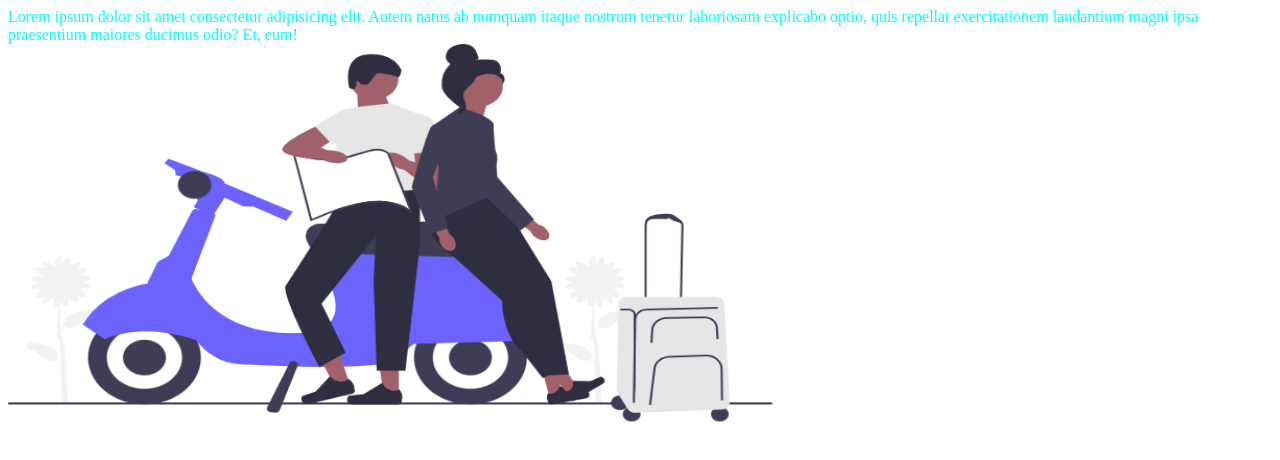
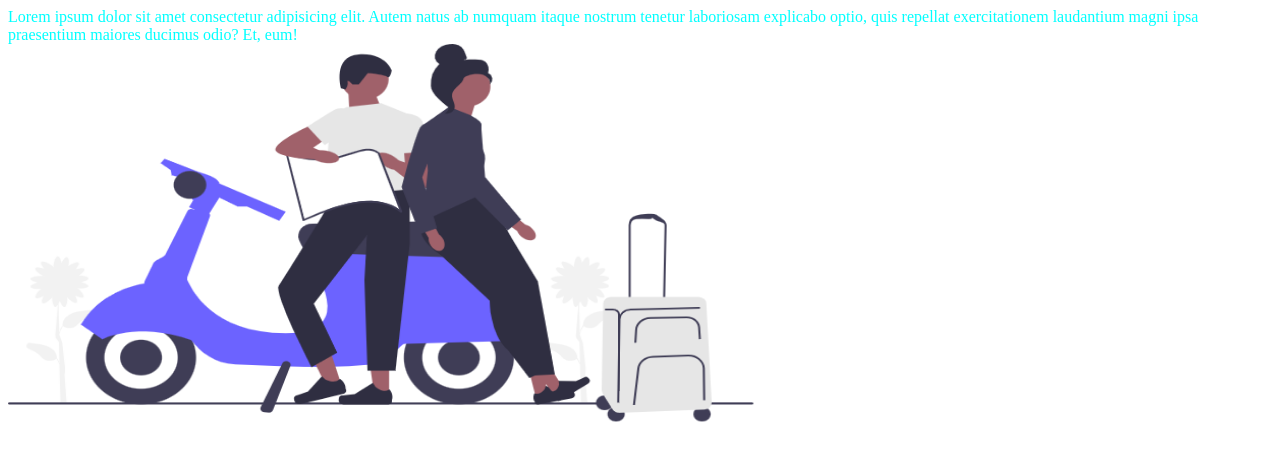
Before and after one commit to jchacon24/ActividadWebI, a plain HTML site: page ContenidoHTML/Proyecto1/index.html in a window 1280 px wide. Drawn offline with Linux system fonts and the light colour scheme; a script that the page names is missing.

Commit message:
second commit

```diff
--- a/ContenidoHTML/Proyecto1/css/style.css
+++ b/ContenidoHTML/Proyecto1/css/style.css
@@ -2,6 +2,6 @@ div{
     color: aqua;
 }
 img{
-    width: 800px;
+    width: 780px;
     height: 400px;
 }
```
